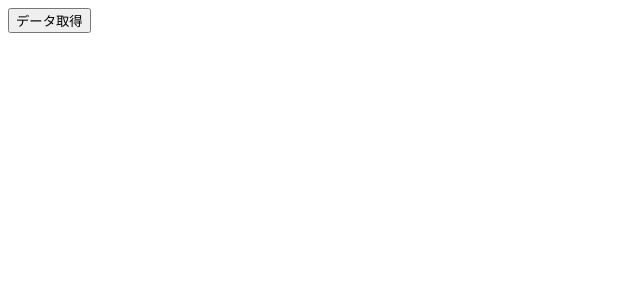
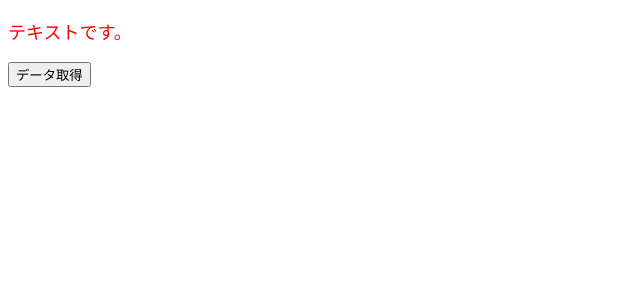
Before and after one commit to yuktnk/udemy-studying-typescript, a React (Create React App) app: page / in a window 1280 px wide. Shown: the top 300 px of the page, without its empty margins (0-640 px from the left). Built offline with nearby package versions, Linux system fonts and the light colour scheme.

Commit message:
コンポーネント自体の型定義

```diff
--- a/src/App.tsx
+++ b/src/App.tsx
@@ -3,6 +3,7 @@ import { useState } from "react";
 import "./styles.css";
 import { Todo } from "./Todo";
 import { TodoType } from "./Types/todo";
+import { Text } from "./Text";
 
 export default function App() {
   const [todos, setTodos] = useState<Array<TodoType>>([]);
@@ -15,6 +16,7 @@ export default function App() {
   };
   return (
     <div className="App">
+      <Text color="red" fontSize="18px" />
       <button onClick={onClickFetchData}>データ取得</button>
       {todos.map((todo) => (
         <Todo
--- /dev/null
+++ b/src/Text.tsx
@@ -0,0 +1,10 @@
+import { VFC } from "react";
+type Props = {
+  color: string;
+  fontSize: string;
+};
+
+export const Text: VFC<Props> = (props) => {
+  const { color, fontSize } = props;
+  return <p style={{ color, fontSize }}>テキストです。</p>;
+};
```
